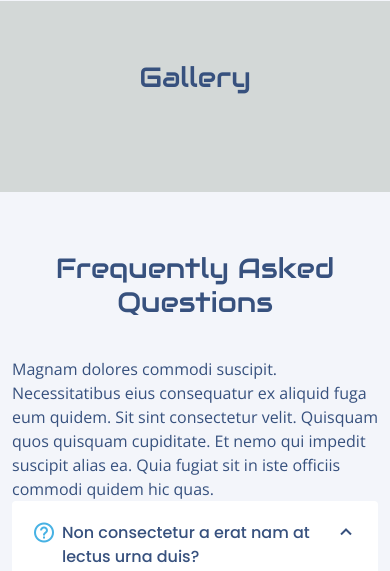
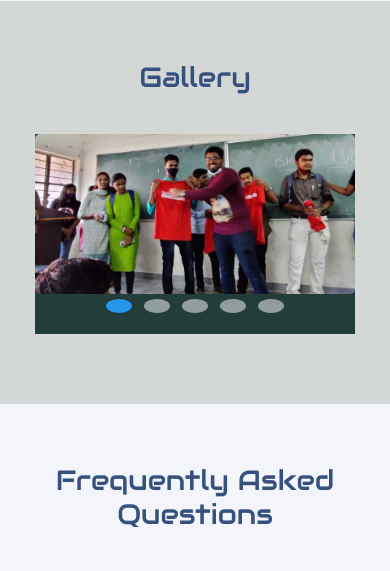
Before and after one commit to Nimitha-jagadeesha/Codefury, a Django app: page / in a window 390 px wide. Shown: the part 2551-3122 px from the top of the page. Run offline with Django 3.2, Linux system fonts and the light colour scheme; some libraries are stand-ins or nearby versions.

Commit message:
gallery section

```diff
--- a/Codefury_app/static/css/style.css
+++ b/Codefury_app/static/css/style.css
@@ -812,7 +812,160 @@ background-position: center center;
 /*--------------------------------------------------------------
 # gallery Details
 --------------------------------------------------------------*/
+.img-slider{
+  position: relative;
+  width: 800px;
+  height: 500px;
+  margin: 10px;
+  background-color: rgb(35, 61, 59);
+  display:flex;
+  align-content: center;
+  flex-wrap: wrap;
+}
 
+.img-slider .slide{
+  z-index: 1;
+  position: absolute;
+  width: 100%;
+  clip-path: circle(0% at 0 50%);
+}
+
+.img-slider .slide.active{
+  clip-path: circle(150% at 0 50%);
+  transition: 2s;
+  transition-property: clip-path;
+}
+
+.img-slider .slide img{
+  z-index: 1;
+  width: 100%;
+  border-radius: 5px;
+}
+
+.img-slider .slide .info{
+  position: absolute;
+  top: 0;
+  padding: 15px 30px;
+}
+
+.img-slider .slide .info h2{
+  color: #fff;
+  font-size: 45px;
+  text-transform: uppercase;
+  font-weight: 800;
+  letter-spacing: 2px;
+}
+
+.img-slider .slide .info p{
+  color: #fff;
+  background: rgba(0, 0, 0, 0.1);
+  font-size: 16px;
+  width: 60%;
+  padding: 10px;
+  border-radius: 4px;
+}
+
+.img-slider .navigation{
+  z-index: 2;
+  position: absolute;
+  display: flex;
+  bottom: 30px;
+  left: 50%;
+  transform: translateX(-50%);
+}
+
+.img-slider .navigation .btn{
+  background: rgba(255, 255, 255, 0.5);
+  width: 12px;
+  height: 12px;
+  margin: 10px;
+  border-radius: 50%;
+  cursor: pointer;
+}
+
+.img-slider .navigation .btn.active{
+  background: #2696E9;
+  box-shadow: 0 0 2px rgba(0, 0, 0, 0.5);
+}
+
+@media (max-width: 820px){
+  .img-slider{
+    width: 600px;
+    height: 375px;
+  }
+
+  .img-slider .slide .info{
+    padding: 10px 25px;
+  }
+
+  .img-slider .slide .info h2{
+    font-size: 35px;
+  }
+
+  .img-slider .slide .info p{
+    width: 70%;
+    font-size: 15px;
+  }
+
+  .img-slider .navigation{
+    bottom: 25px;
+  }
+
+  .img-slider .navigation .btn{
+    width: 10px;
+    height: 10px;
+    margin: 8px;
+  }
+}
+
+@media (max-width: 620px){
+  .img-slider{
+    width: 400px;
+    height: 250px;
+  }
+
+  .img-slider .slide .info{
+    padding: 10px 20px;
+  }
+
+  .img-slider .slide .info h2{
+    font-size: 30px;
+  }
+
+  .img-slider .slide .info p{
+    width: 80%;
+    font-size: 13px;
+  }
+
+  .img-slider .navigation{
+    bottom: 15px;
+  }
+
+  .img-slider .navigation .btn{
+    width: 8px;
+    height: 8px;
+    margin: 6px;
+  }
+}
+
+@media (max-width: 420px){
+  .img-slider{
+    width: 320px;
+    height: 200px;
+  }
+
+  .img-slider .slide .info{
+    padding: 5px 10px;
+  }
+
+  .img-slider .slide .info h2{
+    font-size: 25px;
+  }
+
+  .img-slider .slide .info p{
+    width: 90%;
+    font-size: 11px;
+  }
 /*--------------------------------------------------------------
 # Frequently Asked Questions
 --------------------------------------------------------------*/
@@ -1077,3 +1230,5 @@ footer{
     margin: 5px 0;
   }
 }
+
+}
--- a/Codefury_app/templates/home.html
+++ b/Codefury_app/templates/home.html
@@ -158,9 +158,39 @@
 
         <div class="section-title">
           <h1>Gallery</h1>
+          <center>
+          <div class="img-slider">
+            <div class="slide active">
+              <img src="{% static 'img/1.jpg' %}" alt="">
+            </div>
+            <div class="slide">
+              <img src="{% static 'img/3.jpg' %}" alt="">
+            </div>
+            <div class="slide">
+              <img src="{% static 'img/1.jpg' %}" alt="">
+              <div class="info">
+                </div>
+            </div>
+            <div class="slide">
+              <img src="{% static 'img/3.jpg' %}" alt="">
+              </div>
+            <div class="slide">
+              <img src="{% static 'img/1.jpg' %}" alt="">
+              <div class="info">
+                </div>
+            </div>
+            <div class="navigation">
+              <div class="btn active"></div>
+              <div class="btn"></div>
+              <div class="btn"></div>
+              <div class="btn"></div>
+              <div class="btn"></div>
+            </div>
+          </div>
+      </center>
+
 
         </div>
-
       </div>
     </section><!-- End Portfolio Section--->
 
```
Also changed, not shown: Codefury_app/static/js/main.js (+57 -0 lines).
